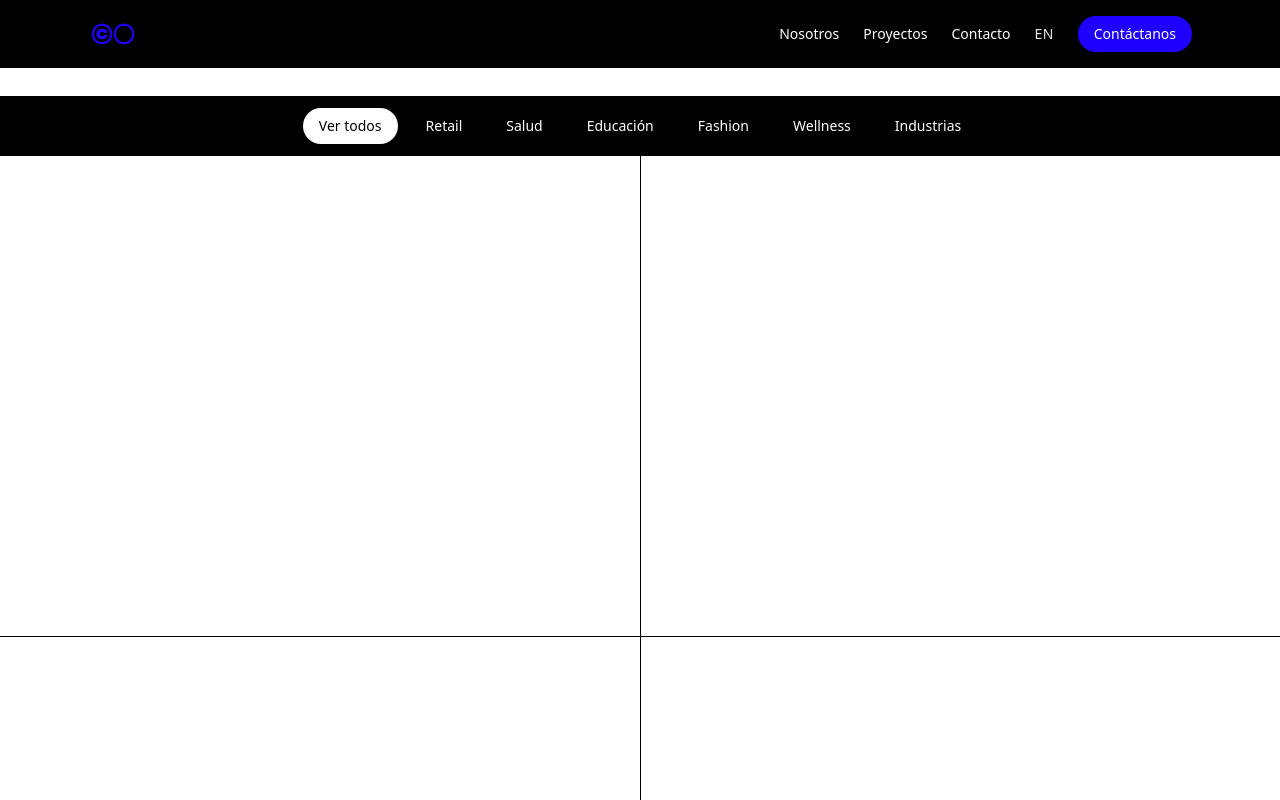
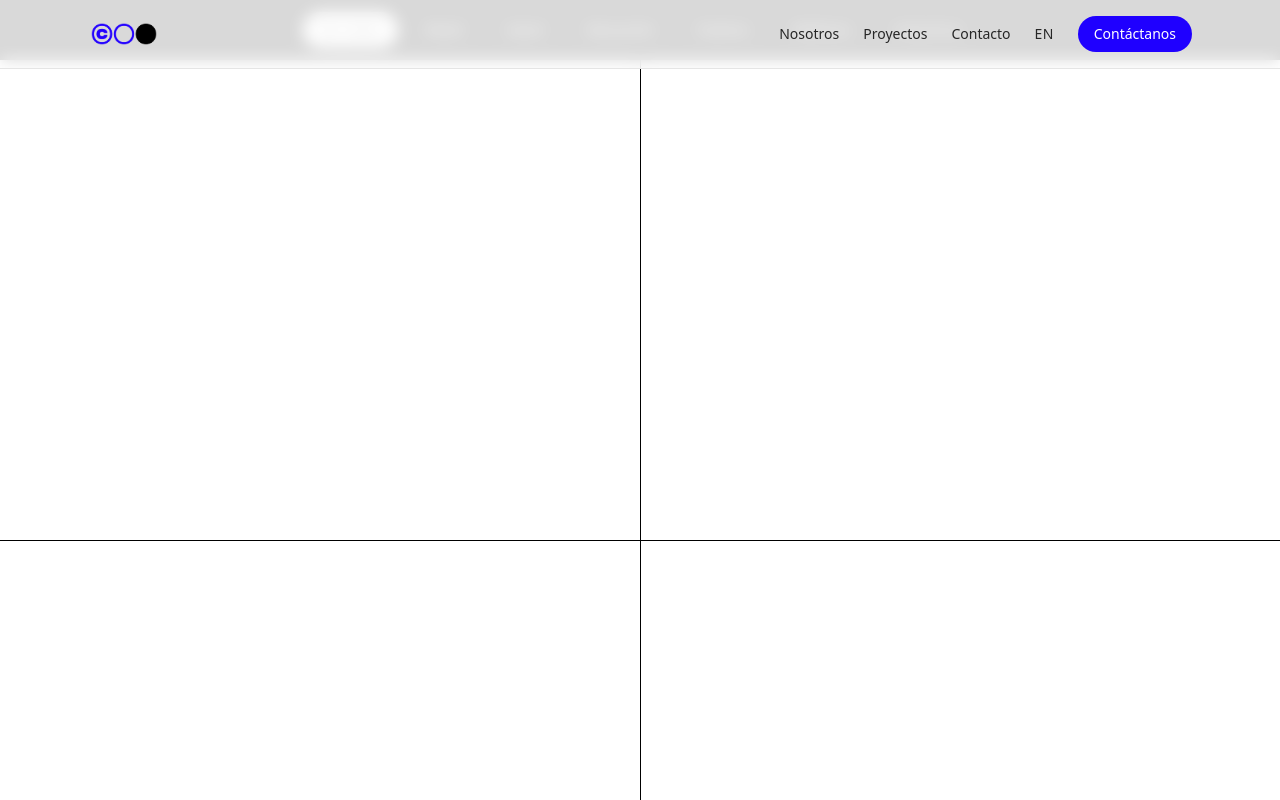
Before and after one commit to Rodrigoloh/cobalto-blue, a Next.js app: page /work in a window 1280 px wide. Shown: the top 800 px of the page. Built offline with nearby package versions, Linux system fonts and the light colour scheme.

Commit message:
feat: barra de filtros no-sticky con fondo negro detrás de navbar; navbar estándar en /work

```diff
--- a/app/work/page.tsx
+++ b/app/work/page.tsx
@@ -32,9 +32,9 @@ export default function WorkPage(){
   const filtered = useMemo(() => active === 'Ver todos' ? allProjects : allProjects.filter(p => p.rubro === active), [active])
 
   return (
-    <main id="top" className="pt-24">
-      {/* 3.a Barra superior de filtros (pegada bajo la navbar) */}
-      <div className="bg-black sticky top-[var(--nav-h)] z-30">
+    <main id="top">
+      {/* 3.a Barra superior de filtros: fondo negro desde el píxel 0 hasta antes de los tiles, detrás de la navbar */}
+      <div className="relative z-0 -mt-[var(--nav-h)] pt-[var(--nav-h)] bg-black">
         <div className="mx-auto max-w-7xl px-6 py-3 flex flex-wrap gap-3 items-center justify-center">
           {RUBROS.map((r) => (
             <button
--- a/components/Nav.tsx
+++ b/components/Nav.tsx
@@ -1,11 +1,9 @@
 'use client'
 import Link from 'next/link'
 import { useEffect, useState } from 'react'
-import { usePathname } from 'next/navigation'
 
 export function Nav() {
   const [onHero, setOnHero] = useState(true)
-  const pathname = typeof window !== 'undefined' ? usePathname() : '/'
 
   useEffect(() => {
     if (typeof window === 'undefined') return
@@ -20,21 +18,16 @@ export function Nav() {
     return () => obs.disconnect()
   }, [])
 
-  const isWork = pathname?.startsWith('/work')
   const headerCls = onHero
     ? 'bg-transparent border-transparent text-white'
-    : isWork
-      ? 'bg-black text-white border-transparent'
-      : 'bg-white/85 backdrop-blur border-b border-neutral-200 text-neutral-900'
+    : 'bg-white/85 backdrop-blur border-b border-neutral-200 text-neutral-900'
 
   const linkBase = 'transition'
   const linkCls = onHero
     ? 'text-white hover:text-[#1F00FF]'
-    : isWork
-      ? 'text-white hover:text-[#1F00FF]'
-      : 'text-neutral-800 hover:text-black'
+    : 'text-neutral-800 hover:text-black'
 
-  const ctaCls = `${(onHero || isWork) ? 'bg-[#1F00FF] text-white hover:bg-black' : 'bg-[#1F00FF] text-white hover:bg-black'} rounded-full px-4 py-2 transition`
+  const ctaCls = `${onHero ? 'bg-[#1F00FF] text-white hover:bg-black' : 'bg-[#1F00FF] text-white hover:bg-black'} rounded-full px-4 py-2 transition`
 
   return (
     <header className={`fixed top-0 inset-x-0 z-40 ${headerCls}`}>
@@ -58,7 +51,7 @@ export function Nav() {
               } catch {}
               window.location.reload()
             }}
-            className={`${linkBase} ${(onHero || isWork) ? 'text-white/90 hover:text-white' : 'text-neutral-800 hover:text-black'} uppercase tracking-wide`}
+            className={`${linkBase} ${onHero ? 'text-white/90 hover:text-white' : 'text-neutral-800 hover:text-black'} uppercase tracking-wide`}
             aria-label="Cambiar idioma a inglés"
           >EN</button>
           <Link href="/#contacto" className={ctaCls}>Contáctanos</Link>
```
